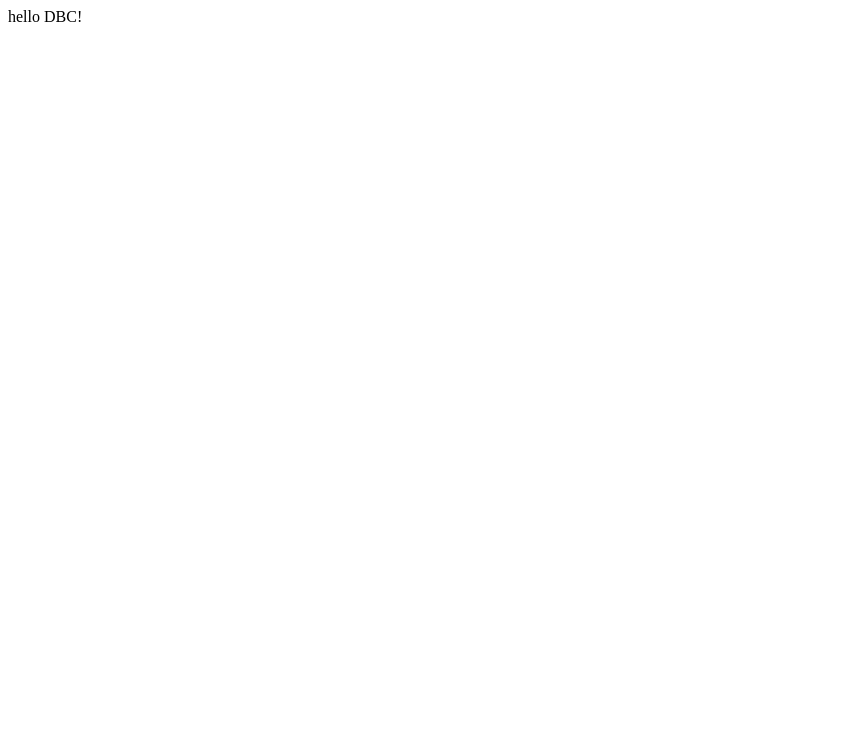
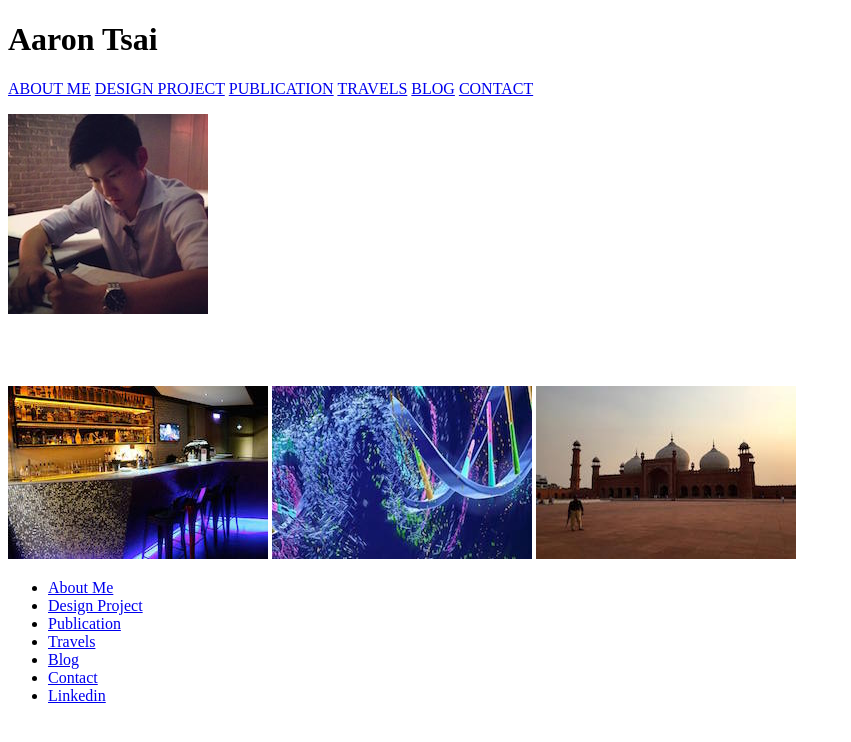
Before and after one commit to aattsai/aattsai.github.io, a plain HTML site: page index.html in a window 1280 px wide. Shown: the whole page, without its empty margins (0-851 px from the left). Drawn offline with Linux system fonts and the light colour scheme.

Commit message:
Create content for index.html. Add several images to imgs directory

```diff
--- a/index.html
+++ b/index.html
@@ -1,5 +1,43 @@
+<!doctype html>
+
 <html>
+  <head>
+    <title>IronSight Homepage</title>
+    <h1>Aaron Tsai</h1>
+  </head>
+
   <body>
-    hello DBC!
+    <nav>
+      <a href="#">ABOUT ME</a>
+      <a href="#">DESIGN PROJECT</a>
+      <a href="#">PUBLICATION</a>
+      <a href="#">TRAVELS</a>
+      <a href="#">BLOG</a>
+      <a href="#">CONTACT</a>
+    </nav>
+
+    <section>
+      <p></p>
+      <img src="imgs/profile_pic.jpg" alt="Main image" />
+    </section>
+    <section>
+      <p><br><br></p>
+
+      <img src="imgs/sublime_main.jpg" alt = "feature design project" />
+      <img src="imgs/publ.jpg" alt = "publication" />
+      <img src="imgs/pakistan_1.jpg" alt = "travels" />
+    </section>
+
+    <footer>
+      <ul>
+        <li><a href="#">About Me</a></li>
+        <li><a href="#">Design Project</a></li>
+        <li><a href="#">Publication</a></li>
+        <li><a href="#">Travels</a></li>
+        <li><a href="blog/index">Blog</a></li>
+        <li><a href="#">Contact</a></li>
+        <li><a href="www.linkedin.com/aattsai">Linkedin</a></li>
+      </ul>
+    <footer>
   </body>
 </html>
```
Also changed, not shown: blog/index.html (added), imgs/pakistan_1.jpg (added), imgs/profile_pic.jpg (added), imgs/publ.jpg (added), imgs/sublime_main.jpg (added).
